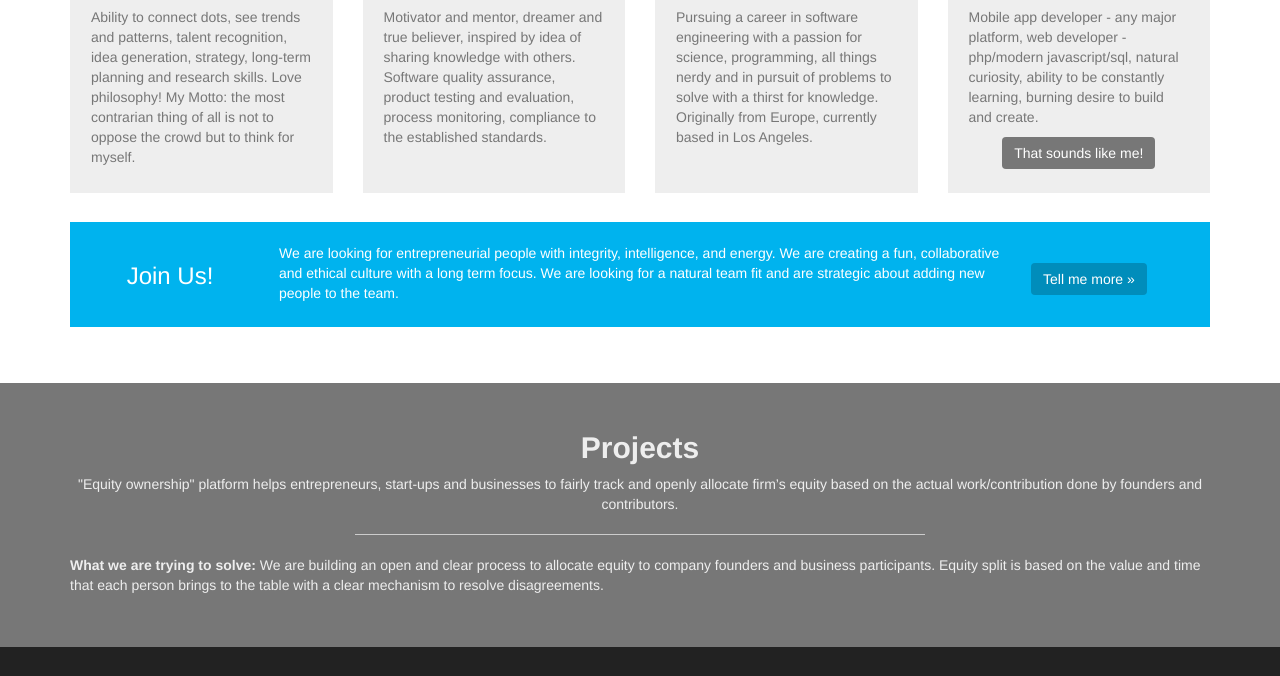
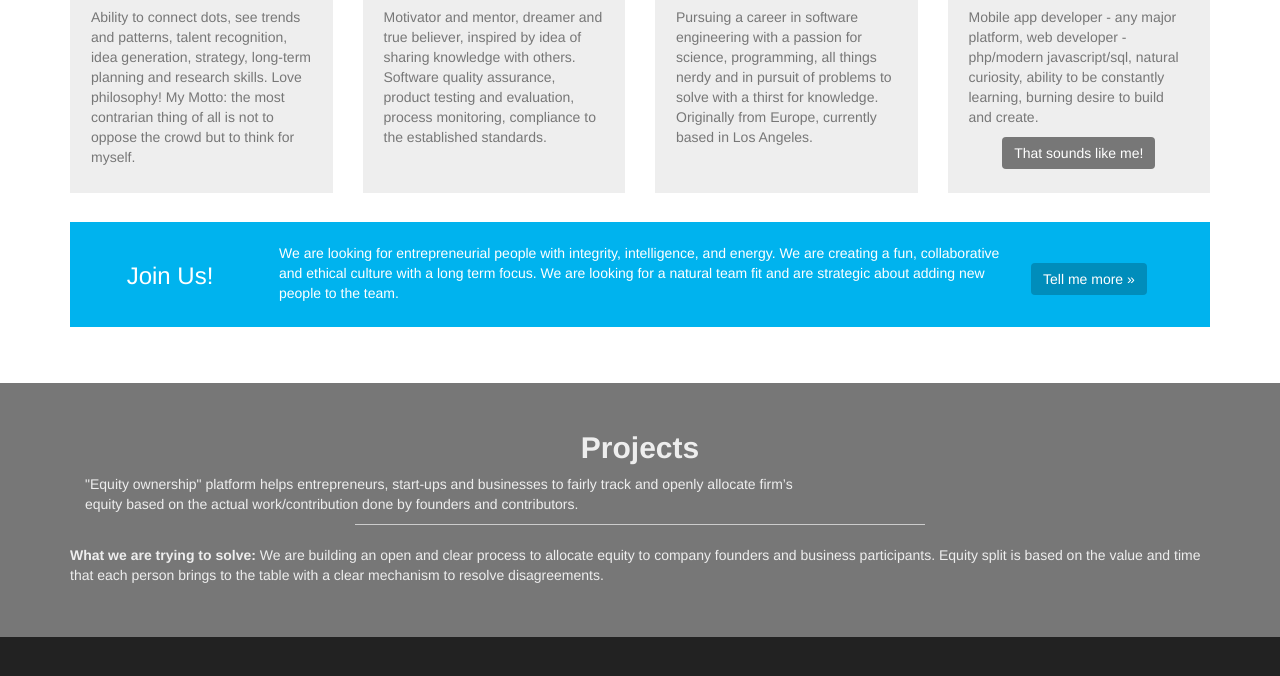
Before and after one commit to monkrus/cohesivebits, a website: page src/index.html in a window 1280 px wide. Shown: the part 851-1527 px from the top of the page. Drawn offline with nearby package versions, Linux system fonts and the light colour scheme.

Commit message:
Update index.html

```diff
--- a/src/index.html
+++ b/src/index.html
@@ -147,7 +147,7 @@
 <div class="projects">
   <div class="container">
     <h2 class="text-center">Projects</h2>
-    <p class="text-center">"Equity ownership" platform helps entrepreneurs, start-ups and businesses to fairly track and openly allocate firm’s equity based on the actual work/contribution done by founders and contributors.</p>
+    <p class="col-md-8">"Equity ownership" platform helps entrepreneurs, start-ups and businesses to fairly track and openly allocate firm’s equity based on the actual work/contribution done by founders and contributors.</p>
     <hr>
     <p><b>What we are trying to solve:</b> We are building an open and clear process to allocate equity to company founders and business participants. Equity split is based on the value and time that each person brings to the table with a clear mechanism to resolve disagreements.</p>
   </div>
```
